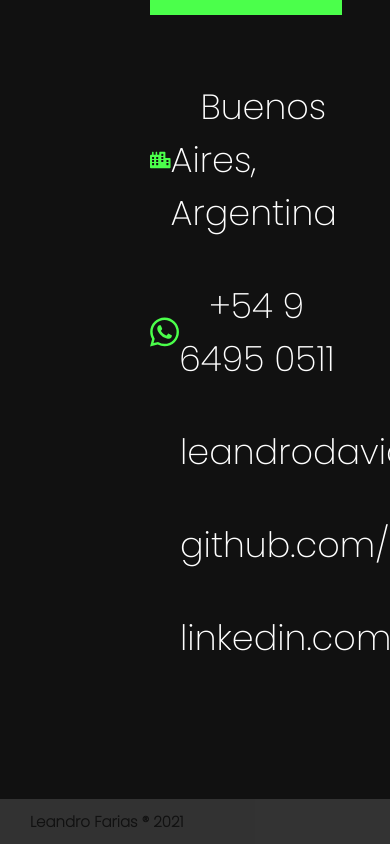
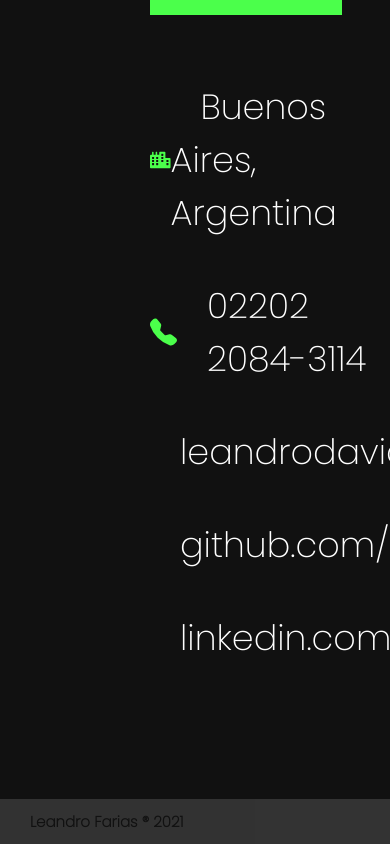
Before and after one commit to leadavfar/portfolio, a React (Create React App) app: page / in a window 390 px wide. Shown: the part 7888-8732 px from the top of the page. Built offline with nearby package versions, Linux system fonts and the light colour scheme.

Commit message:
housePhone

```diff
--- a/src/Components/Contact/Contact.jsx
+++ b/src/Components/Contact/Contact.jsx
@@ -1,6 +1,7 @@
 import React from "react";
 import emailjs from 'emailjs-com';
 import { SiWhatsapp, SiGmail, SiGithub, SiLinkedin } from "react-icons/si";
+import {BsFillTelephoneFill} from "react-icons/bs"
 import { FaCity } from "react-icons/fa";
 import Styles from "./Contact.module.css";
 import { IconContext } from "react-icons";
@@ -79,10 +80,16 @@ export default function Contact() {
                                 Buenos Aires, Argentina </a></p>
                         </div>
 
-                        <div className={Styles.contact}>
+                        {/* <div className={Styles.contact}>
                             <SiWhatsapp />
                             <p> <a href='https://api.whatsapp.com/send?phone=541164950511' target="_blank"> +54 9 6495 0511 </a></p>
+                        </div> */}
+
+                        <div className={Styles.contact}>
+                            <BsFillTelephoneFill />
+                            <p className={Styles.phone}>  02202 2084-3114 </p>
                         </div>
+
 
 
                         <div className={Styles.contact}>
--- a/src/Components/Contact/Contact.module.css
+++ b/src/Components/Contact/Contact.module.css
@@ -72,6 +72,11 @@
     margin-left: 30px;
 }
 
+.phone{
+    margin-left: 30px;
+    color: white;
+}
+
 .button{
     font-size:20px;
     width: 75%;
--- a/src/Components/TopBar/TopBar.jsx
+++ b/src/Components/TopBar/TopBar.jsx
@@ -18,7 +18,7 @@ export default function TopBar() {
             <div className={Styles.links}>
                 <a href='https://github.com/leadavfar' target="_blank"><p className={Styles.link}> <SiGithub size={25} /></p> </a>
                 <a href='https://www.linkedin.com/in/leadavfar/' target="_blank"><p className={Styles.link}> <SiLinkedin size={25} /> </p></a>
-                <a href='https://api.whatsapp.com/send?phone=541164950511' target="_blank"><p className={Styles.link}> <SiWhatsapp size={25} /></p></a>
+                {/* <a href='https://api.whatsapp.com/send?phone=541164950511' target="_blank"><p className={Styles.link}> <SiWhatsapp size={25} /></p></a> */}
             </div>
 
         </div>
```
